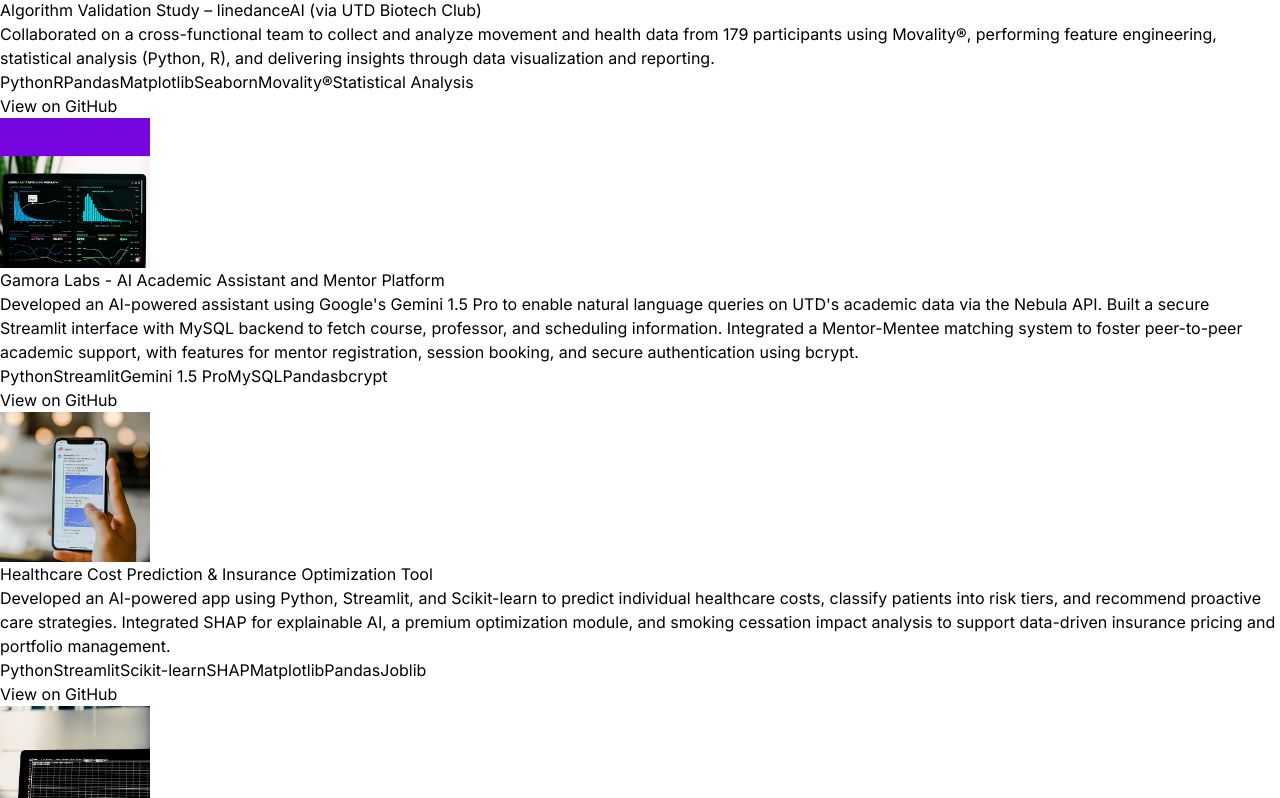
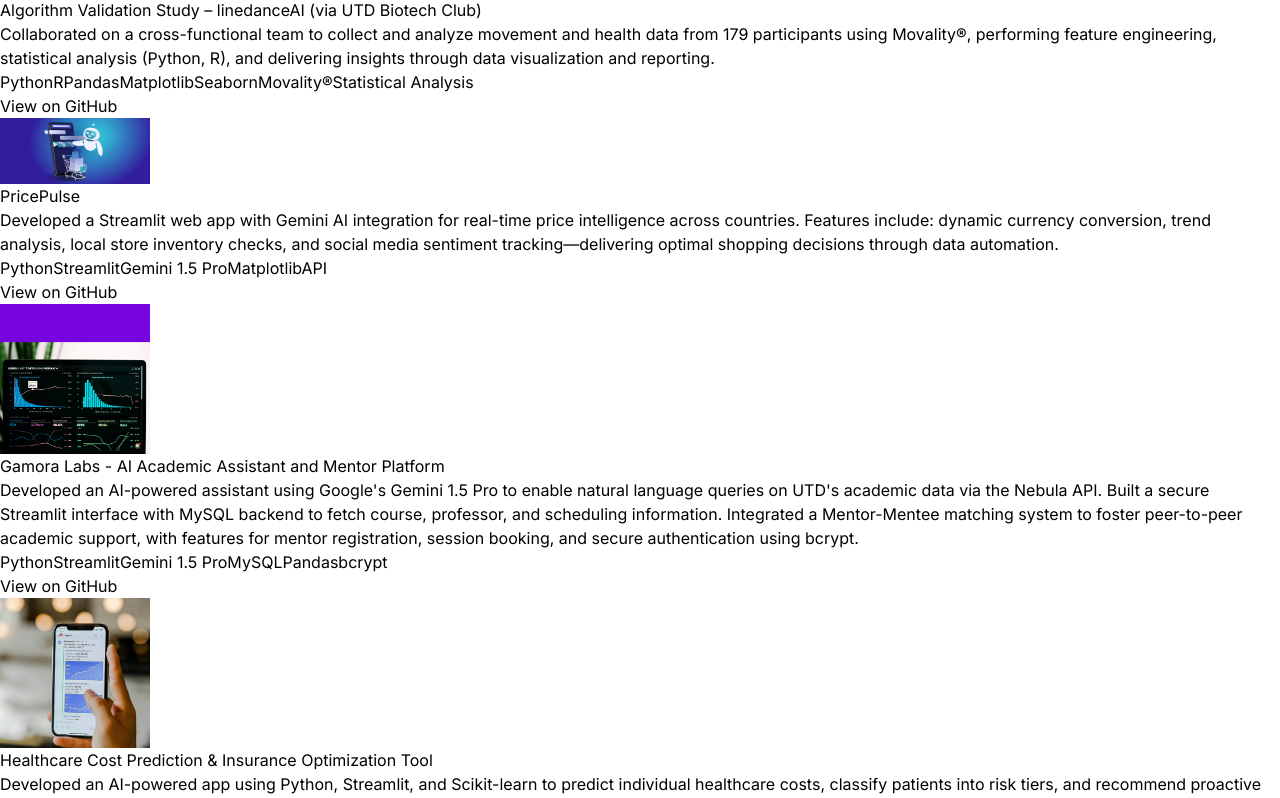
Before and after one commit to yash2118/Portfolio_Yash, a React (Vite) app: page / in a window 1280 px wide. Shown: the part 1954-2752 px from the top of the page. Built offline with nearby package versions, Linux system fonts and the light colour scheme.

Commit message:
project change

```diff
--- a/src/constants/index.js
+++ b/src/constants/index.js
@@ -5,6 +5,7 @@ import project4 from "../assets/projects/project-4.jpg";
 import project5 from "../assets/projects/project-5.png";
 import project6 from "../assets/projects/project-6.jpg";
 import project7 from "../assets/projects/project-7.jpg";
+import project8 from "../assets/projects/project-8.jpg"
 export const HERO_CONTENT = `Passionate about data science, I excel in machine learning, real-time analytics, and transforming data into actionable insights for impactful solutions. I thrive on uncovering patterns in complex data and building scalable solutions that drive innovation. Additionally, I explore opportunities in software development, leveraging analytical and problem-solving skills to create meaningful technological advancements.`;
 
 export const ABOUT_TEXT = `Driven by innovation, I blend technical expertise with a creative mindset to develop intelligent, data-driven solutions that enhance user experiences and deliver measurable business value. With a strong foundation in data science, machine learning, and real-time analytics, I thrive on uncovering meaningful insights from complex data. Committed to continuous learning, I stay at the forefront of emerging technologies, leveraging advanced analytics and scalable systems to solve real-world challenges. My goal is to contribute to impactful projects that drive efficiency, innovation, and informed decision-making.`;
@@ -50,7 +51,14 @@ export const PROJECTS = [
   technologies: ["Python", "R", "Pandas", "Matplotlib", "Seaborn", "Movality®", "Statistical Analysis"],
   githubLink: "https://github.com/yash2118/LineDanceAI"
 },
-
+{
+    title: "PricePulse",
+    image: project8,
+    description:
+      "Developed a Streamlit web app with Gemini AI integration for real-time price intelligence across countries. Features include: dynamic currency conversion, trend analysis, local store inventory checks, and social media sentiment tracking—delivering optimal shopping decisions through data automation.",
+    technologies: ["Python", "Streamlit", "Gemini 1.5 Pro", "Matplotlib", "API"],
+    githubLink: "https://github.com/yash2118/PricePulse"
+  },
   {
     title: "Gamora Labs - AI Academic Assistant and Mentor Platform",
     image: project1,
```
Also changed, not shown: src/assets/projects/project-8.jpg (added).
